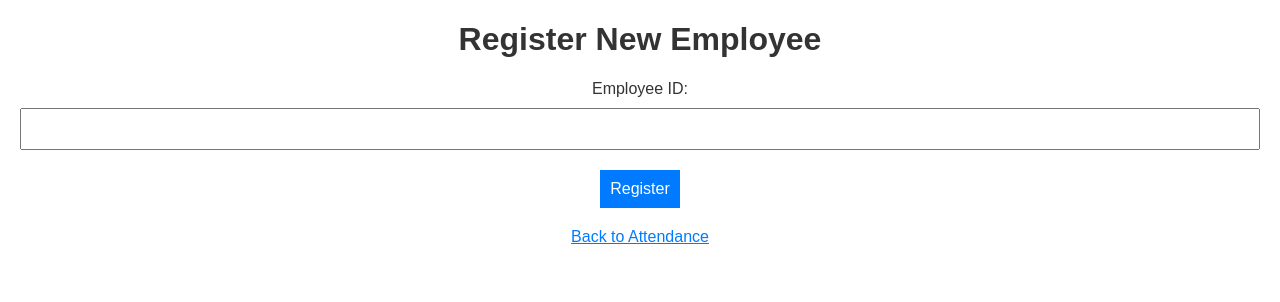
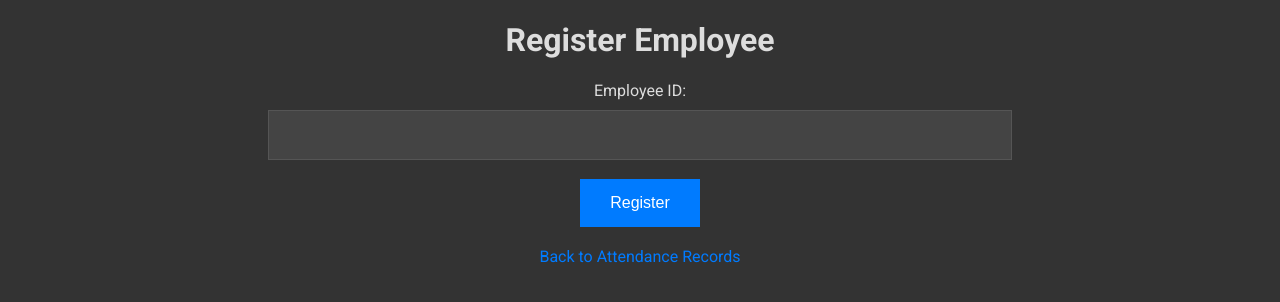
Before and after one commit to bella-babu/Employee_Monitoring_System, a Flask app: page /register in a window 1280 px wide. Shown: the top 302 px of the page. Run offline with Flask 3, Linux system fonts and the light colour scheme.

Commit message:
ui modifications

```diff
--- a/templates/register.html
+++ b/templates/register.html
@@ -4,15 +4,21 @@
     <meta charset="UTF-8" />
     <meta name="viewport" content="width=device-width, initial-scale=1.0" />
     <title>Register Employee</title>
+    <link
+      rel="stylesheet"
+      href="https://fonts.googleapis.com/css2?family=Roboto:wght@400;700&display=swap"
+    />
     <style>
       body {
-        font-family: Arial, sans-serif;
+        font-family: "Roboto", sans-serif;
+        background-color: #333; /* Dark background color */
+        color: #fff; /* Light text color */
         margin: 20px;
+        text-align: center;
       }
 
       h1 {
-        text-align: center;
-        color: #333;
+        color: #ddd; /* Light heading color */
       }
 
       form {
@@ -23,19 +29,22 @@
       label {
         display: block;
         margin-bottom: 10px;
-        color: #333;
+        color: #ddd; /* Light label color */
       }
 
       input {
-        padding: 10px;
+        padding: 15px;
         font-size: 16px;
-        width: 100%;
-        margin-bottom: 20px;
+        width: 60%; /* Adjust the width as needed */
+        margin: 0 auto; /* Center the input box */
         box-sizing: border-box;
+        background-color: #444; /* Darker input background color */
+        color: #fff; /* Light input text color */
+        border: 1px solid #555; /* Darker border color */
       }
 
       button {
-        padding: 10px;
+        padding: 15px 30px;
         font-size: 16px;
         background-color: #007bff;
         color: #fff;
@@ -52,19 +61,32 @@
         margin-top: 20px;
         text-align: center;
         color: #007bff;
+        text-decoration: none;
+        font-size: 16px;
+      }
+
+      a:hover {
+        text-decoration: underline;
+      }
+
+      /* Add this rule for dark theme */
+      .dark-theme {
+        background-color: #333;
+        color: #fff;
       }
     </style>
   </head>
+
   <body>
-    <h1>Register New Employee</h1>
+    <h1>Register Employee</h1>
 
-    <form action="{{ url_for('register') }}" method="post">
+    <form method="post" action="{{ url_for('register') }}">
       <label for="employee_id">Employee ID:</label>
       <input type="text" id="employee_id" name="employee_id" required />
-
+      <br /><br />
       <button type="submit">Register</button>
     </form>
 
-    <a href="{{ url_for('index') }}">Back to Attendance</a>
+    <a href="{{ url_for('index') }}">Back to Attendance Records</a>
   </body>
 </html>
```
Also changed, not shown: templates/index.html (+38 -43 lines).
